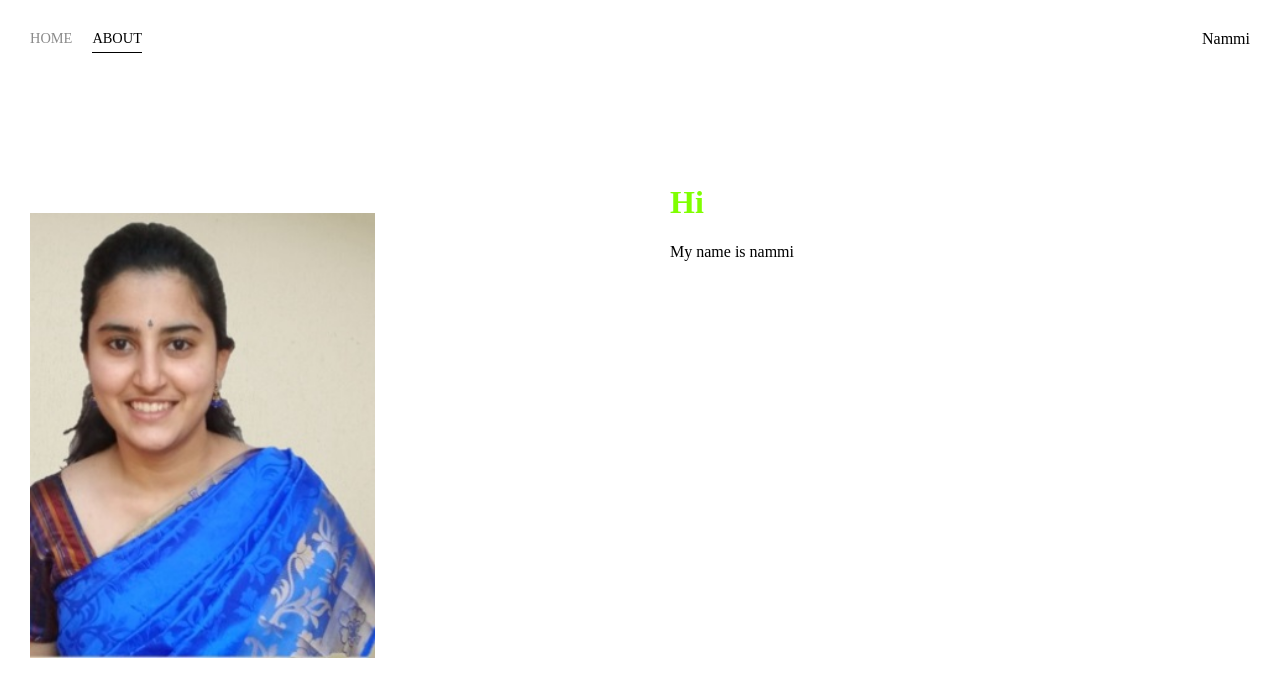
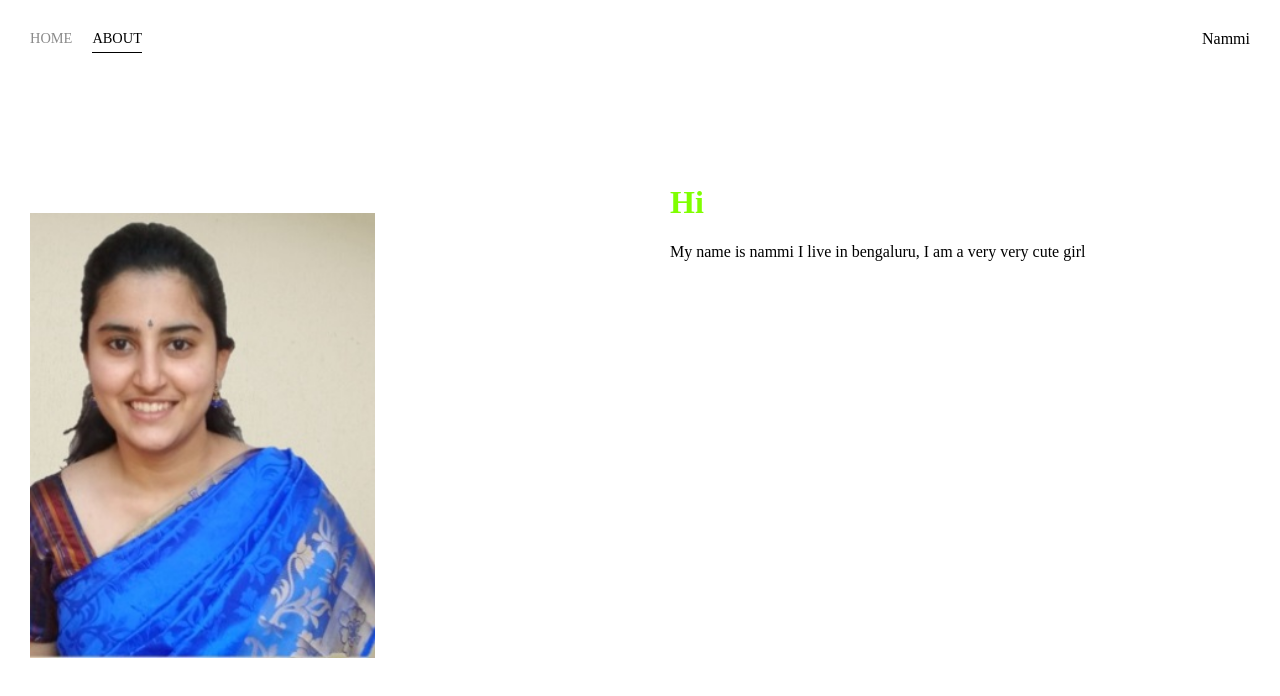
Before and after one commit to LittleNammi/ChristmasGreetings, a plain HTML site: page about.html in a window 1280 px wide. Shown: the top 696 px of the page. Drawn offline with Linux system fonts and the light colour scheme; a web font is replaced by a local one.

Commit message:
Added about me to about page

```diff
--- a/about.html
+++ b/about.html
@@ -42,7 +42,7 @@
                     <h1>
                         Hi
                     </h1>
-                    <p> My name is nammi</p>
+                    <p> My name is nammi I live in bengaluru, I am a very very cute girl</p>
 
                 </div>
             </div>
```
